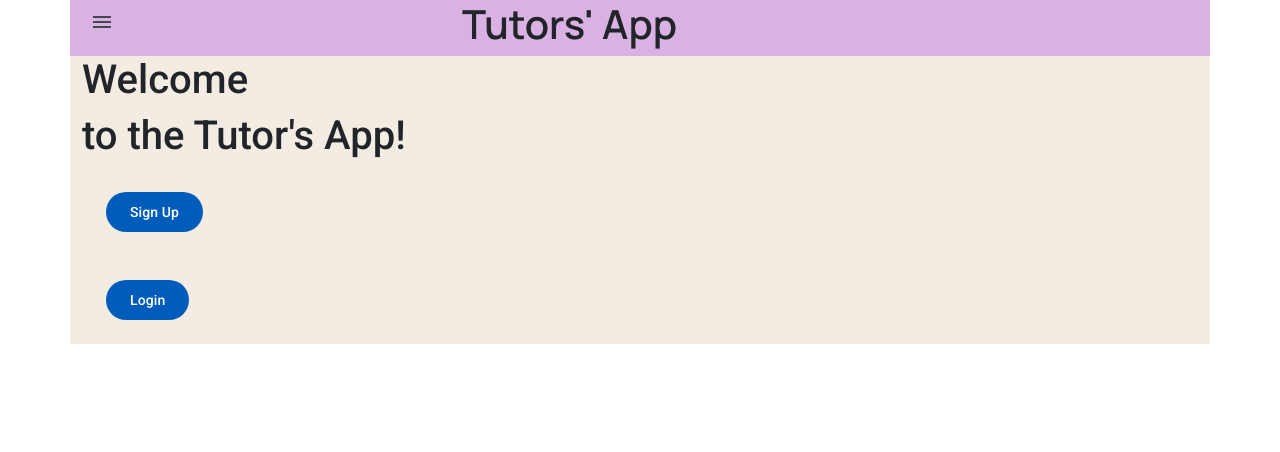
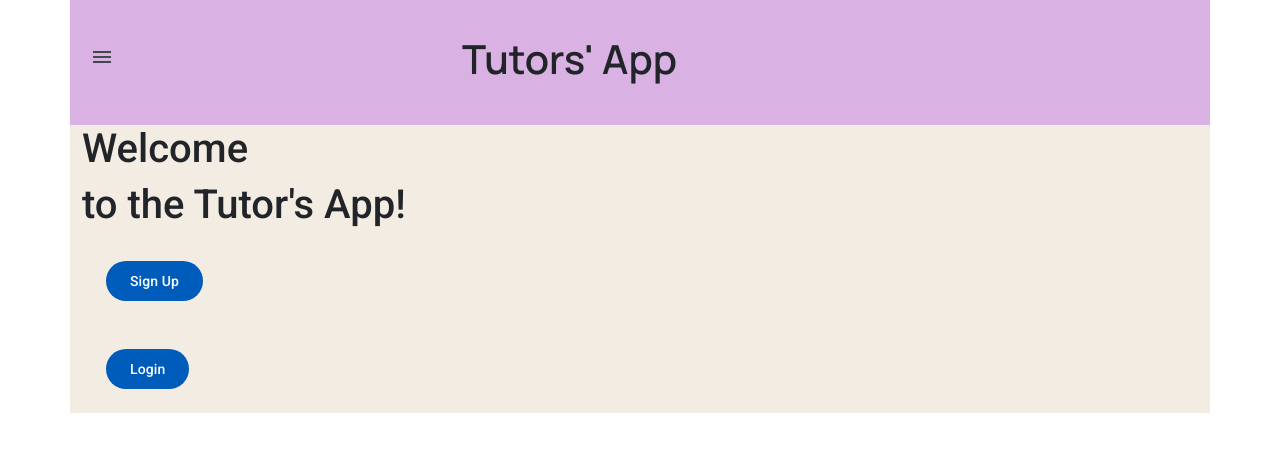
Before and after one commit to timon483/tutor-app, an Angular app in the folder frontend/: page / in a window 1280 px wide. Shown: the top 452 px of the page. Built offline with nearby package versions, Linux system fonts and the light colour scheme.

Commit message:
feat(TAP-0003): fix style for header

```diff
--- a/frontend/src/app/header/header.component.css
+++ b/frontend/src/app/header/header.component.css
@@ -1,3 +1,6 @@
 .my-header {
   background-color: var(--tutor-accent);
+  height: 125px;
+  display: grid;
+  align-items: center;
 }
```
